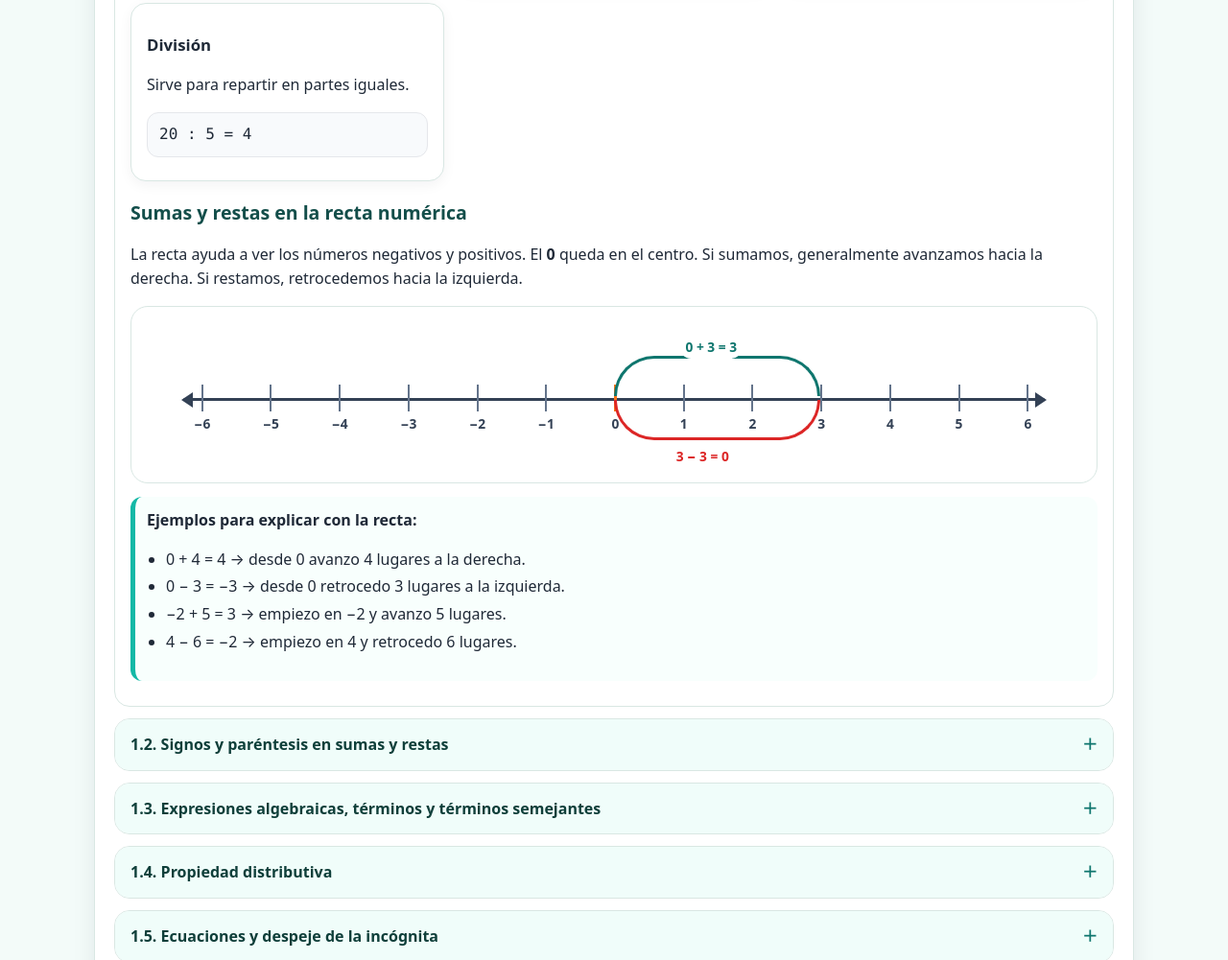
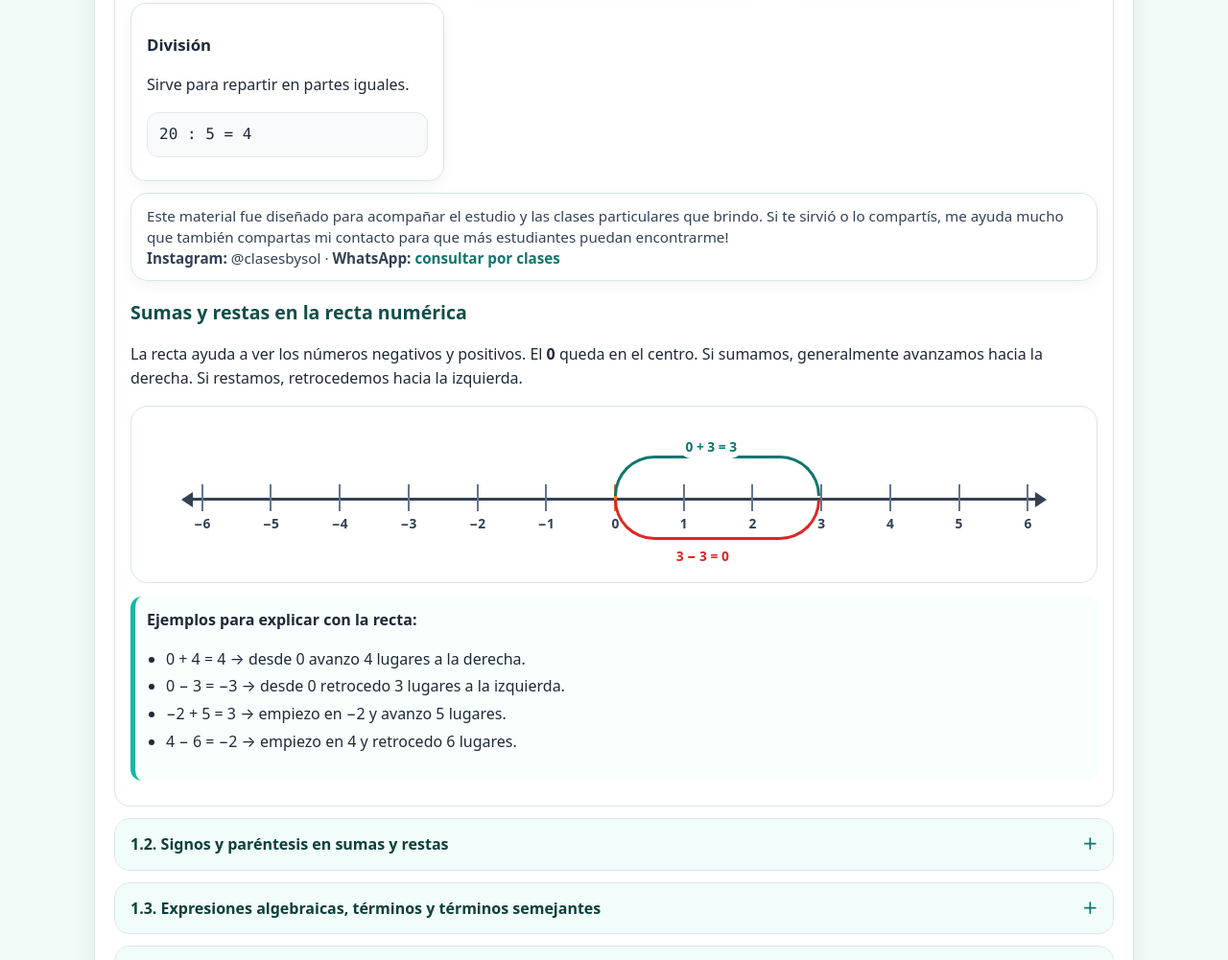
Before and after one commit to clasesbysol/matematica1bysol, a plain HTML site: page index.html in a window 1280 px wide. Shown: the part 851-1852 px from the top of the page at 96% size. Drawn offline with nearby package versions, Linux system fonts and the light colour scheme.

Commit message:
Update index.html

```diff
--- a/index.html
+++ b/index.html
@@ -180,7 +180,28 @@
             <div class="mini-card"><h4>Multiplicación</h4><p>Es una suma repetida.</p><div class="formula">4 . 3 = 12</div><p class="small">Significa 4 + 4 + 4.</p></div>
             <div class="mini-card"><h4>División</h4><p>Sirve para repartir en partes iguales.</p><div class="formula">20 : 5 = 4</div></div>
           </div>
-
+<div style="
+  margin-top: 12px;
+  background: rgba(255,255,255,.82);
+  border: 1px solid #d9e7e3;
+  border-radius: 18px;
+  padding: 12px 16px;
+  box-shadow: 0 4px 14px rgba(15,23,42,.05);
+  font-size: .95rem;
+  color: #334155;
+  line-height: 1.45;
+">
+  Este material fue diseñado para acompañar el estudio y las clases particulares que brindo.
+  Si te sirvió o lo compartís, me ayuda mucho que también compartas mi contacto para que más estudiantes puedan encontrarme!
+  <br>
+  <b>Instagram:</b> @clasesbysol ·
+  <b>WhatsApp:</b>
+  <a href="https://wa.me/5491121884177?text=Hola%2C%20quiero%20consultar%20por%20clases%20particulares"
+     target="_blank"
+     style="color:#0f766e;font-weight:800;text-decoration:none;">
+    consultar por clases
+  </a>
+</div>
           <h3>Sumas y restas en la recta numérica</h3>
           <p>La recta ayuda a ver los números negativos y positivos. El <b>0</b> queda en el centro. Si sumamos, generalmente avanzamos hacia la derecha. Si restamos, retrocedemos hacia la izquierda.</p>
 
@@ -1054,4 +1075,5 @@
 
   <button class="floating-back" onclick="history.length > 1 ? history.back() : window.scrollTo({top:0,behavior:'smooth'})">← Atrás</button>
 </body>
+
 </html>
```
